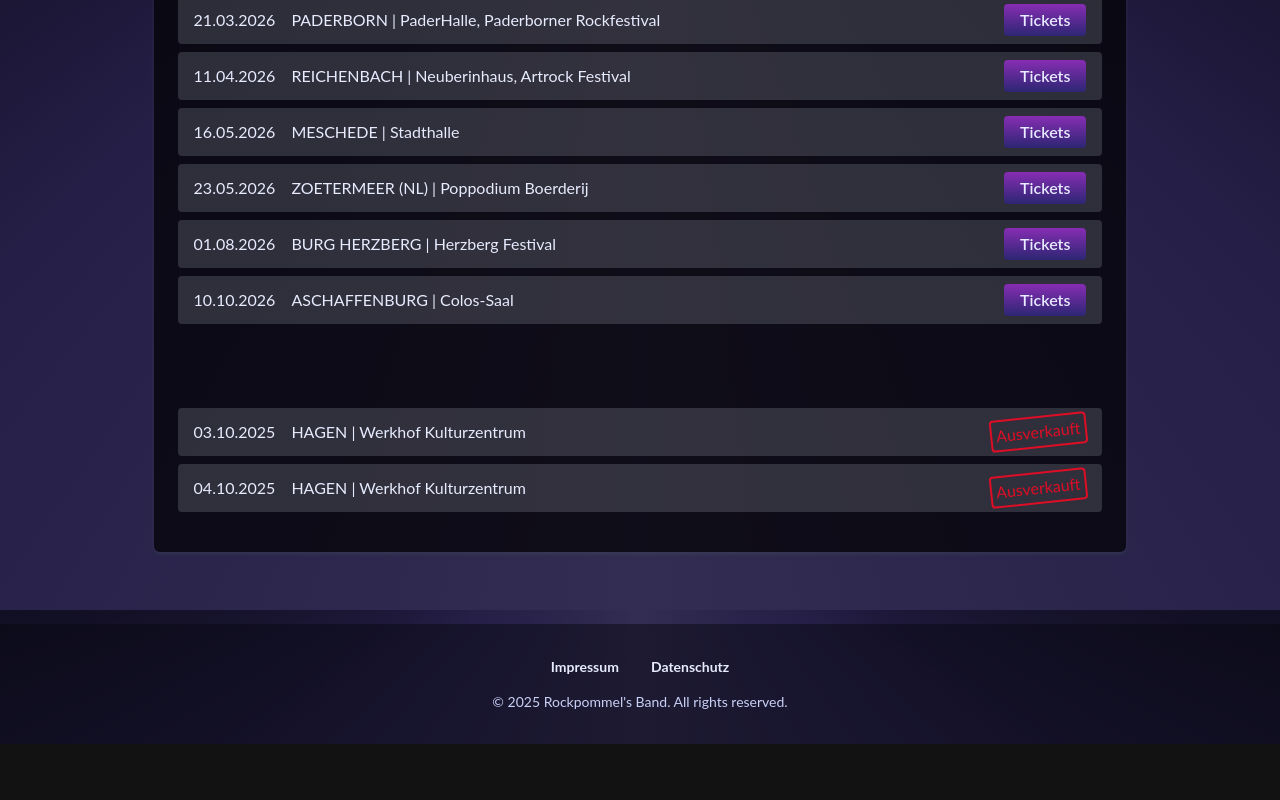
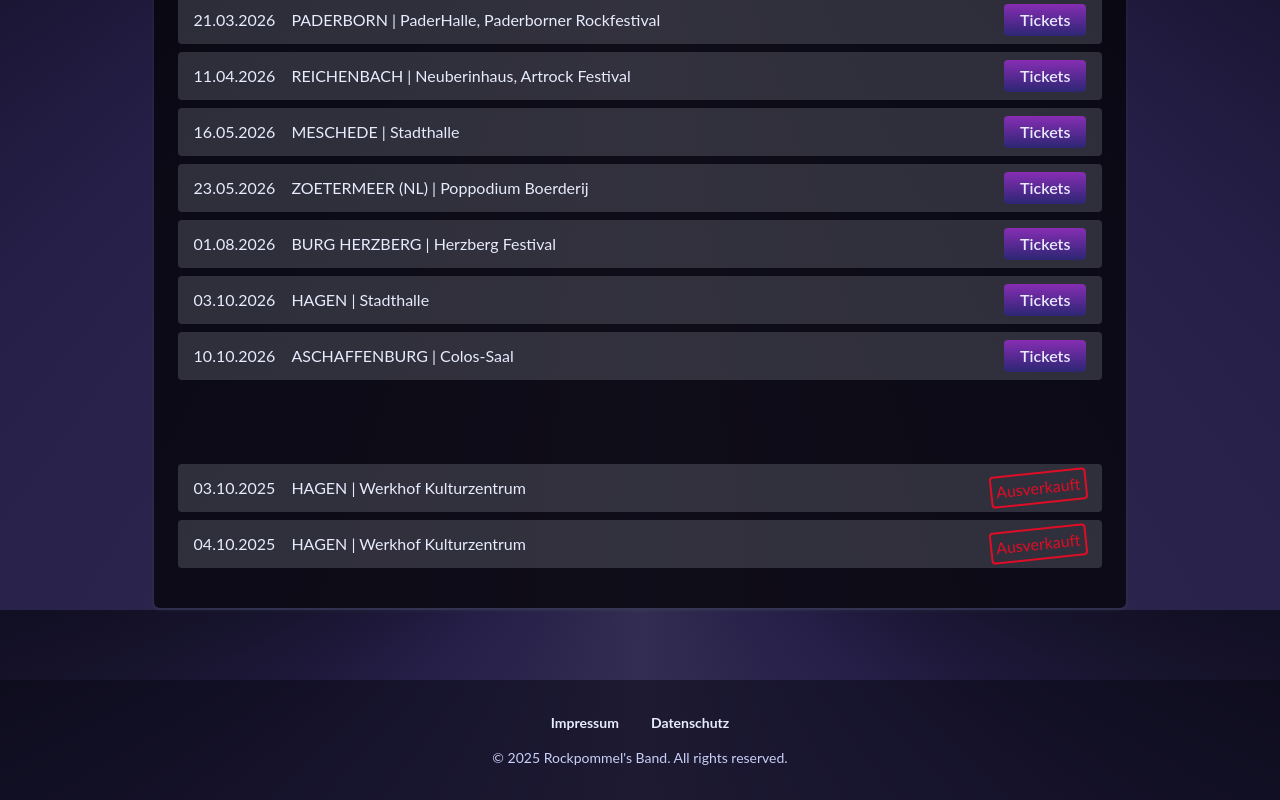
Before and after one commit to ManuKapolke/rockpommelsband, a React (Vite) app: page /termine in a window 1280 px wide. Shown: the part 990-1790 px from the top of the page. Before the commit the page ends 1734 px from the top, so only its background shows below. Built offline with nearby package versions, Linux system fonts and the light colour scheme; a web font is replaced by a local one.

Commit message:
Add concert

```diff
--- a/src/pages/Concerts/concertData.ts
+++ b/src/pages/Concerts/concertData.ts
@@ -64,6 +64,13 @@ export const concerts: Array<Concert> = [
     tickets: "https://herzberg-festival.com/tickets/",
   },
   {
+    date: "03.10.2026",
+    city: "HAGEN",
+    location: "Stadthalle",
+    tickets:
+      "https://www.eventim.de/event/rockpommels-band-stadthalle-hagen-21162333/",
+  },
+  {
     date: "10.10.2026",
     city: "ASCHAFFENBURG",
     location: "Colos-Saal",
```
